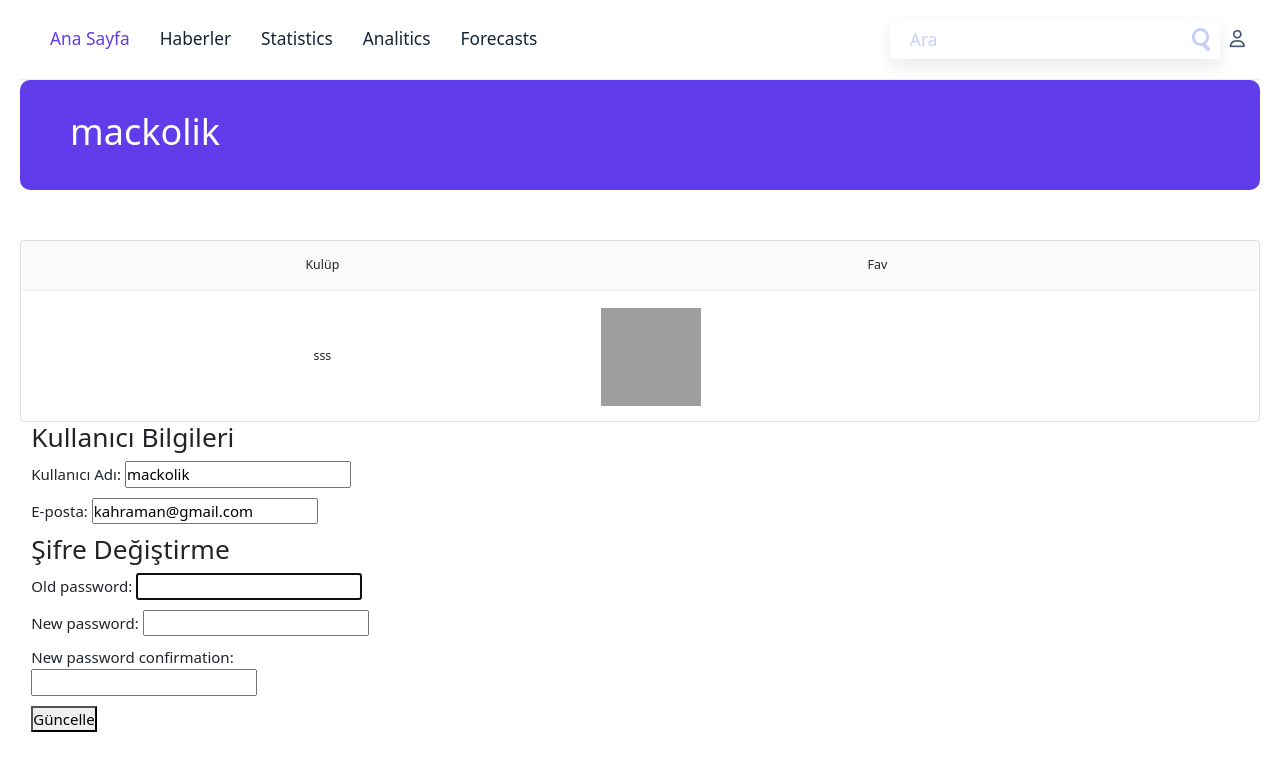
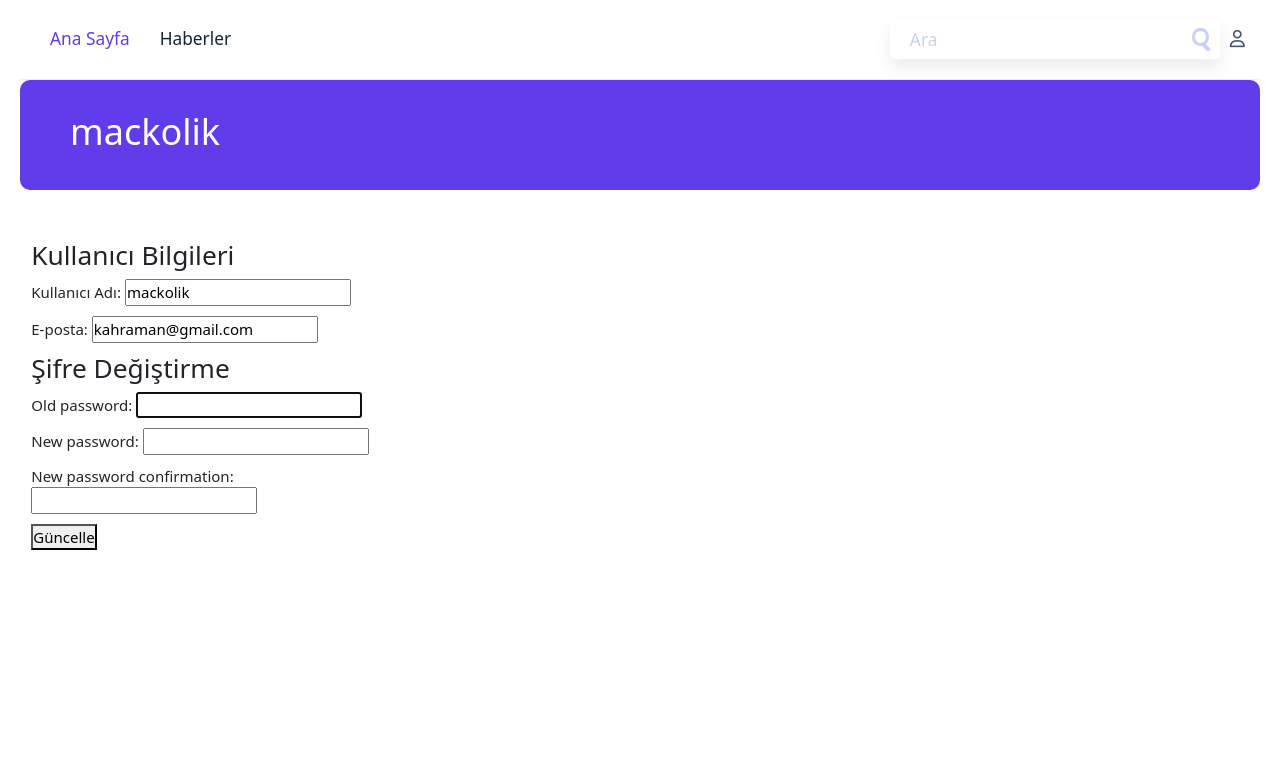
Before and after one commit to iibrahimkahramann/mackolikDjango, a Django app: page /accounts/dashboard/ in a window 1280 px wide. Shown: the top 771 px of the page. Run offline with Django 4.2, Linux system fonts and the light colour scheme; a user stored in the database is signed in; some web fonts are replaced; grey boxes are pictures that could not be loaded.

Commit message:
arayüz düzenlendi

```diff
--- a/templates/base.html
+++ b/templates/base.html
@@ -5,7 +5,7 @@
     <head>
         <meta charset="UTF-8">
         <meta name="viewport" content="width=device-width, initial-scale=1.0">
-        <title>Premier League</title>
+        <title>Futbol Maç Takip Sistemi</title>
         <link rel="stylesheet" href="{%static 'css/style.css'%}">
         <link rel="stylesheet" href="https://cdnjs.cloudflare.com/ajax/libs/font-awesome/6.4.2/css/all.min.css" integrity="sha512-z3gLpd7yknf1YoNbCzqRKc4qyor8gaKU1qmn+CShxbuBusANI9QpRohGBreCFkKxLhei6S9CQXFEbbKuqLg0DA==" crossorigin="anonymous" referrerpolicy="no-referrer" />
         <link href="https://cdn.jsdelivr.net/npm/bootstrap@5.0.2/dist/css/bootstrap.min.css" rel="stylesheet" integrity="sha384-EVSTQN3/azprG1Anm3QDgpJLIm9Nao0Yz1ztcQTwFspd3yD65VohhpuuCOmLASjC" crossorigin="anonymous">
@@ -18,9 +18,6 @@
                 <ul class="nav">
                     <li class="nav-item"><a href="{% url 'homepage' %}" class="nav-link active"> Ana Sayfa</a></li>
                     <li class="nav-item"><a href="{% url 'news' %}" class="nav-link">Haberler</a></li>
-                    <li class="nav-item"><a href="" class="nav-link">Statistics</a></li>
-                    <li class="nav-item"><a href="" class="nav-link">Analitics</a></li>
-                    <li class="nav-item"><a href="" class="nav-link">Forecasts</a></li>
                 </ul>
                 {% block nav_right %}
                     {% include 'pages/search.html' %}
--- a/templates/user/dashboard.html
+++ b/templates/user/dashboard.html
@@ -60,34 +60,7 @@
 }
 </style>
 
-<section class="matches">
-    <div class=" hakem-detail">
-        <table>
-            <thead>
-                <tr>
-                    <th>
-                        Kulüp
-                    </th>
-                    <th>
-                        Fav
-                    </th>
-                </tr>
-            </thead>
-            <tbody>
-                <tr>
-                    <td>
-                        sss
-                    </td>
-                    <td>
-                       <label class="like">
-                          <input type="checkbox" id="kalp" style="display: none;"/>
-                          <div class="hearth"></div>
-                        </label>
-                    </td>
-                </tr>
-            </tbody>
-        </table>
-    </div>
+
 
     <style>
 
```
Also changed, not shown: templates/pages/club_details.html (+1 -6 lines), templates/pages/homepage.html (+1 -9 lines), db.sqlite3.
